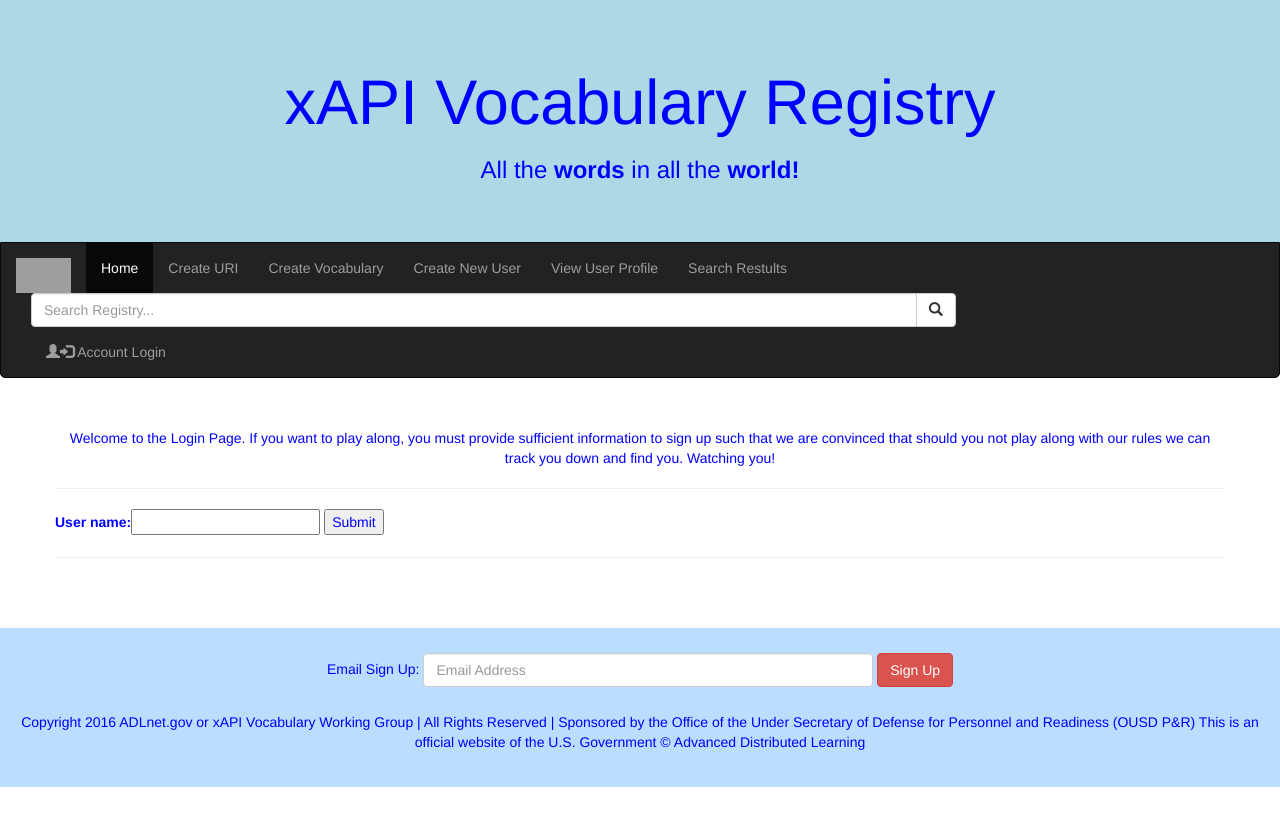
After one commit to pauliejes/vocab-server, a Django app: page /login in a window 1280 px wide. The commit adds this page. Run offline with Django 3.2, Linux system fonts and the light colour scheme; some libraries are stand-ins or nearby versions; grey boxes are pictures that could not be loaded.

Commit message:
added view placeholders

```diff
--- /dev/null
+++ b/VOCAB_SITE/vocab/forms.py
@@ -0,0 +1,4 @@
+from django import forms
+
+class LoginForm(forms.Form):
+    userName = forms.CharField(label='User name', max_length=10)
--- /dev/null
+++ b/VOCAB_SITE/vocab/static/vocab/css/home.css
@@ -0,0 +1,8 @@
+.para {
+    background-color: white;
+    text-align: center;
+}
+
+.row content {
+    margin: 20px;
+}
--- /dev/null
+++ b/VOCAB_SITE/vocab/static/vocab/css/master.css
@@ -0,0 +1,23 @@
+body {
+    color: blue;
+}
+
+.navbar {
+    margin-bottom: 50px;
+    border-radius: 0 0 5px 5px;
+}
+
+.jumbotron {
+    margin-bottom: 0;
+    background-color: lightblue;
+}
+
+footer {
+    background-color: #bdf;
+    padding: 25px;
+    margin: 50px;
+}
+
+footer p {
+    margin-top: 25px;
+}
--- a/VOCAB_SITE/vocab/static/vocab/css/test.css
+++ /dev/null
@@ -1,3 +0,0 @@
-body {
-    color: blue;
-}
--- /dev/null
+++ b/VOCAB_SITE/vocab/templates/login.html
@@ -0,0 +1,34 @@
+{% extends "master.html" %}
+
+{% block extra_css %}
+<!-- This line holds stylesheets for individual pages if needed -->
+{% load static %}
+<link rel="stylesheet" href="{% static "vocab/css/home.css" %}">
+{% endblock extra_css %}
+
+{% block content %}
+<div class="row content">
+    <p class="para">Welcome to the Login Page.  If you want to play along, you must provide sufficient information to sign up such that we are convinced that should you not play along with our rules we can track you down and find you.  Watching you!</p>
+    <hr>
+
+    <form action="{% url 'login' %}" method="post">
+        {% csrf_token %}
+        {{ form }}
+        <input type="submit" value="Submit" />
+    </form>
+
+    <!-- <form action="/your-name/" method="post">
+        <label for="tom">Your name: </label>
+        <input id="loginname" type="text" name="tom" value="{{ current_name }}">
+        <input type="submit" value="OK">
+    </form> -->
+
+    <!-- <form class="" role="form" action="index.html" method="post">
+        <div class="form-group">
+            <textarea class="form-control" rows="3" required></textarea>
+        </div>
+        <button type="submit" class="btn btn-success">Submit</button>
+    </form> -->
+    <hr>
+</div>
+{% endblock content %}
--- a/VOCAB_SITE/vocab/templates/master.html
+++ b/VOCAB_SITE/vocab/templates/master.html
@@ -6,17 +6,72 @@
     <meta name="viewport" content="width=device-width, initial-scale=1.0">
     <meta name="description" content="Vocab Registry">
     <!-- Stylesheets needed for the whole site can go here -->
-    <link rel="stylesheet" href="{% static "vocab/css/test.css" %}">
+    <link rel="stylesheet" href="http://maxcdn.bootstrapcdn.com/bootstrap/3.3.6/css/bootstrap.min.css">
+  <script src="https://ajax.googleapis.com/ajax/libs/jquery/1.12.0/jquery.min.js"></script>
+  <script src="http://maxcdn.bootstrapcdn.com/bootstrap/3.3.6/js/bootstrap.min.js"></script>
+  <link rel="stylesheet" href="{% static "vocab/css/master.css" %}">
     {% block extra_css %}<!-- This line holds stylesheets for individual pages if needed -->{% endblock extra_css %}
     <title>{% block title %}Vocab Registry{% endblock title %}</title>
 </head>
 <body>
 <!-- Content here would be on every single page (like a login bar at the top or footer) -->
-<img height="35" width="55" src="{% static "vocab/img/test.png" %}"/>
-{% block content %}<!-- Individual page content goes here-->{% endblock content %}
+<div class="jumbotron">
+    <div class="container text-center">
+        <h1>xAPI Vocabulary Registry</h1>
+        <h3>All the <strong>words</strong> in all the <strong>world!</strong></h3>
+    </div>
+</div>
+
+<nav class="navbar navbar-inverse">
+  <div class="container-fluid">
+    <div class="navbar-header">
+      <button type="button" class="navbar-toggle" data-toggle="collapse" data-target="#myNavbar">
+        <span class="icon-bar"></span>
+        <span class="icon-bar"></span>
+        <span class="icon-bar"></span>
+      </button>
+      <a class="navbar-brand" href="{% url 'home' %}"><img height="35" width="55" src="{% static "vocab/img/test.png" %}"/></a>
+    </div>
+    <div class="collapse navbar-collapse" id="myNavbar">
+      <ul class="nav navbar-nav">
+        <li class="active"><a href="{% url 'home' %}">Home</a></li>
+        <li><a href="{% url 'createURI' %}">Create URI</a></li>
+        <li><a href="{% url 'createVocab' %}">Create Vocabulary</a></li>
+        <li><a href="{% url 'createUser' %}">Create New User</a></li>
+        <li><a href="{% url 'userProfile' %}">View User Profile</a></li>
+        <li><a href="{% url 'searchResults' %}">Search Restults</a></li>
+      </ul>
+      <ul class="nav navbar-nav navbar-right">
+          <div class="input-group col-sm-9">
+              <input type="text" class="form-control" placeholder="Search Registry...">
+              <span class="input-group-btn">
+                  <button class="btn btn-default" type="button">
+                      <span class="glyphicon glyphicon-search"></span>
+                  </button>
+              </span>
+          </div>
+        <li><a href="{% url 'login' %}"><span class="glyphicon glyphicon-user"></span><span class="glyphicon glyphicon-log-in"></span> Account Login </a></li>
+      </ul>
+    </div>
+  </div>
+</nav>
+
+<div class="container">
+{% block content %}<!-- Individual page content goes here -->{% endblock content %}
+</div>
+
+<footer class="container-fluid text-center">
+    <form class="form-inline">Email Sign Up:
+        <input type="email" class="form-control" size="50" placeholder="Email Address">
+        <button type="button" class="btn btn-danger">Sign Up</button>
+    </form>
+    <p>Copyright 2016 ADLnet.gov or xAPI Vocabulary Working Group | All Rights Reserved | Sponsored by the Office of the Under Secretary of Defense for Personnel and Readiness (OUSD P&amp;R)
+    This is an official website of the U.S. Government © Advanced Distributed Learning</p>
+</footer>
+
 <!-- Full site javascript can go here if you wish-->
 <script src="https://code.jquery.com/jquery-1.11.3.min.js"></script>
-<script type="text/javascript" src="{% static "vocab/js/test.js" %}"></script>
-{% block extra_js %}<!-- Individual page javascript goes here-->{% endblock extra_js %}
+<!-- <script type="text/javascript" src="{% static "vocab/js/test.js" %}"></script> -->
+{% block extra_js %}<!-- Individual page javascript goes here -->{% endblock extra_js %}
 </body>
 </html>
--- a/VOCAB_SITE/vocab/views.py
+++ b/VOCAB_SITE/vocab/views.py
@@ -1,6 +1,49 @@
 from django.shortcuts import render
 from django.views.decorators.http import require_http_methods
+from django.http import HttpResponseRedirect, HttpResponse
+from .forms import LoginForm
+
 
 @require_http_methods(["GET"])
 def home(request):
     return render(request, 'home.html')
+
+@require_http_methods(["GET"])
+def createURI(request):
+    return render(request, 'createURI.html')
+
+@require_http_methods(["GET"])
+def createUser(request):
+    return render(request, 'createUser.html')
+
+@require_http_methods(["GET"])
+def createVocab(request):
+    return render(request, 'createVocab.html')
+
+@require_http_methods(["GET"])
+def userProfile(request):
+    return render(request, 'userProfile.html')
+
+@require_http_methods(["GET"])
+def searchResults(request):
+    return render(request, 'searchResults.html')
+
+@require_http_methods(["GET", "POST"])
+def login(request):
+    # return render(request, 'login.html')
+    # if this is a POST request we need to process the form data
+    if request.method == 'POST':
+        # create a form instance and populate it with data from the request:
+        form = LoginForm(request.POST)
+        # check whether it's valid:
+        if form.is_valid():
+            # process the data in form.cleaned_data as required
+            # ...
+            # redirect to a new URL:
+            return HttpResponse('thank you please drive through <br> %s' % form.cleaned_data['userName'])
+
+    # if a GET (or any other method) we'll create a blank form
+    else:
+        form = LoginForm()
+
+    return render(request, 'login.html', {'form': form})
--- a/VOCAB_SITE/vocab_site/urls.py
+++ b/VOCAB_SITE/vocab_site/urls.py
@@ -21,4 +21,10 @@
 urlpatterns = [
     url(r'^admin/', admin.site.urls),
     url(r'^$', views.home, name="home"),
+    url(r'^createURI$', views.createURI, name="createURI"),
+    url(r'^createUser$', views.createUser, name="createUser"),
+    url(r'^createVocab$', views.createVocab, name="createVocab"),
+    url(r'^login$', views.login, name="login"),
+    url(r'^searchResults$', views.searchResults, name="searchResults"),
+    url(r'^userProfile$', views.userProfile, name="userProfile"),
 ]
```
Also changed, not shown: VOCAB_SITE/vocab/templates/createURI.html (added, +21 -0 lines), VOCAB_SITE/vocab/templates/createUser.html (added, +21 -0 lines), VOCAB_SITE/vocab/templates/createVocab.html (added, +21 -0 lines), VOCAB_SITE/vocab/templates/home.html (+13 -1 lines), VOCAB_SITE/vocab/templates/searchResults.html (added, +16 -0 lines), VOCAB_SITE/vocab/templates/userProfile.html (added, +16 -0 lines).
